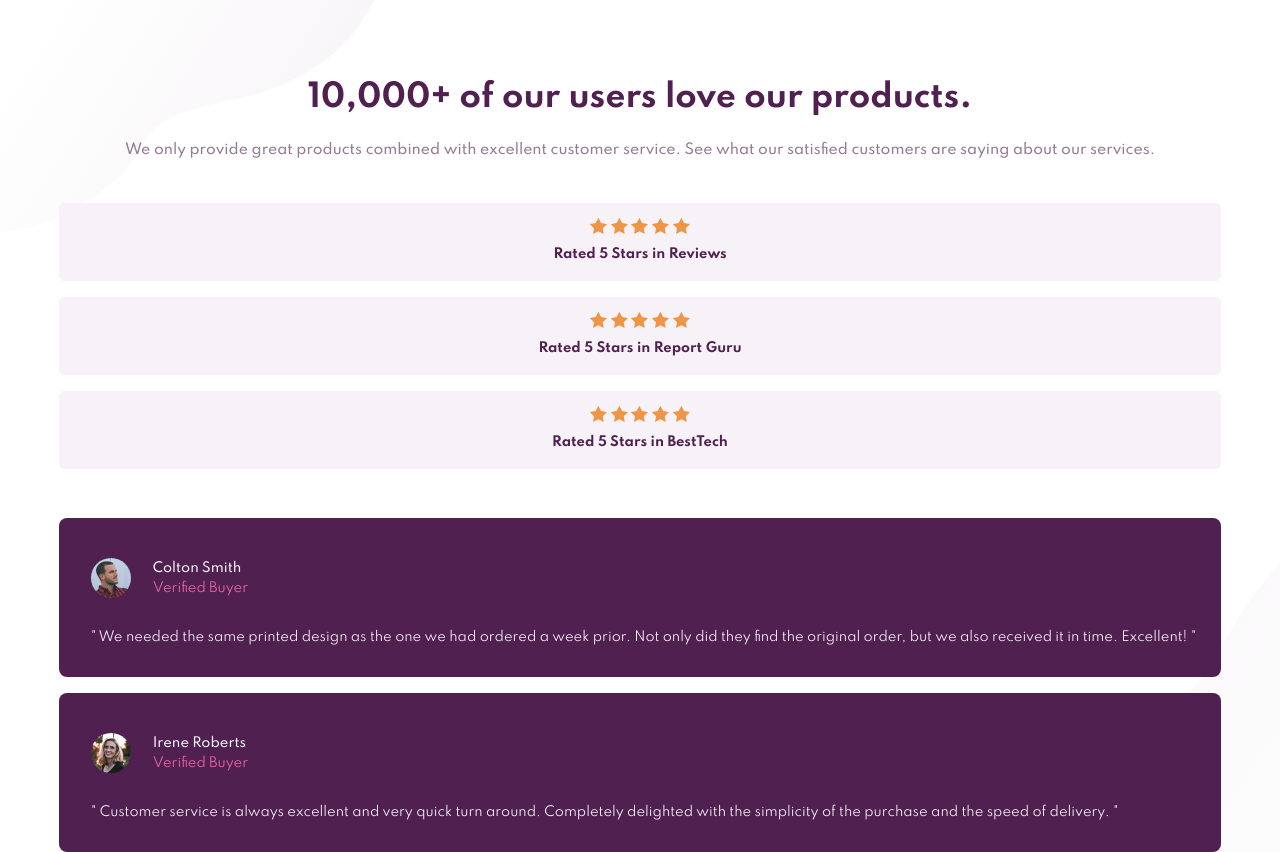
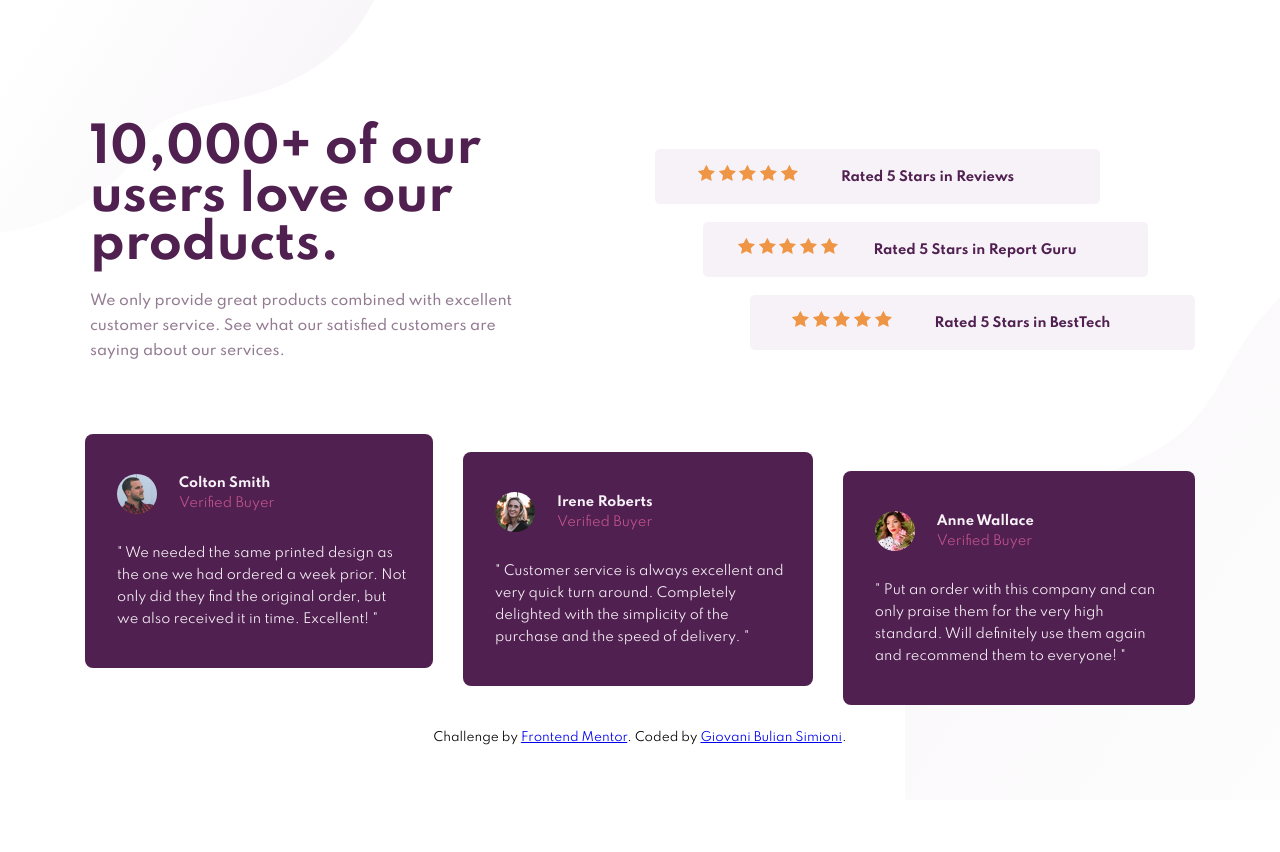
Before and after one commit to giovanibs/social-proof-section, a plain HTML site: page index.html in a window 1280 px wide. Shown: the top 852 px of the page. After the commit the page ends 800 px from the top, so only its background shows below. Drawn offline with Linux system fonts and the light colour scheme.

Commit message:
added media queries

```diff
--- a/css/style.css
+++ b/css/style.css
@@ -25,7 +25,7 @@ body {
     display: grid;
     grid-auto-flow: row;
     justify-content: center;
-    align-content: start;
+    align-content: center;
     padding: 8.2rem 2.4rem 0 2.4rem;
     background-image:
         url(../images/bg-pattern-top-mobile.svg),
@@ -38,6 +38,7 @@ body {
     display: grid;
     grid-auto-flow: row;
     row-gap: 1.6rem;
+    max-width: 620px;
 }
 
 .header {
@@ -70,6 +71,18 @@ body {
     text-align: center;
 }
 
+.ratings .ratings__block:nth-child(1) {
+    justify-self: start;
+}
+
+.ratings .ratings__block:nth-child(2) {
+    justify-self: center;
+}
+
+.ratings .ratings__block:nth-child(3) {
+    justify-self: end;
+}
+
 .ratings__block {
     display: grid;
     grid-auto-flow: row;
@@ -78,6 +91,7 @@ body {
     background-color: var(--buyer-text-color);
     border-radius: 5px;
     height: 78px;
+    min-width: 327px;
 }
 
 .ratings__block__stars {
@@ -92,6 +106,13 @@ body {
     font-weight: 700;
     line-height: 2.4rem;
     color: var(--card-bg-color);
+}
+
+.buyer-wrapper {
+    display: grid;
+    grid-auto-flow: row;
+    justify-content: stretch;
+    row-gap: 1.6rem;
 }
 
 .buyer {
@@ -122,13 +143,14 @@ body {
 .buyer__info__name {
     grid-area: name;
     font-size: 1.3rem;
-    font-weight: 500;
+    font-weight: 700;
 }
 
 .buyer__info__verified {
     grid-area: verified;
     font-size: 1.3rem;
     color: var(--verified-color);
+    opacity: 0.7;
 }
 
 .buyer__text {
@@ -139,5 +161,80 @@ body {
 .attribution {
     height: 3rem;
     font-size: 1.2rem;
-    padding: 2rem;
+    padding: 2.6rem;
+    text-align: center;
 }
+
+@media (min-width: 600px)
+{
+    .ratings__block {
+        grid-auto-flow: column;
+        max-width: 445px;
+        height: 55px;
+    }
+}
+
+@media (min-width: 1200px)
+{
+
+    .social-proof {
+        max-width: unset;
+        min-height: 580px;
+        width: 1110px;
+        grid-auto-flow: unset;
+        grid-template-columns: 440px 540px;
+        column-gap: 130px;
+        row-gap: 4.8rem;
+        grid-template-areas: "header ratings"
+                            "buyer buyer";
+
+    }
+
+    .header {
+        grid-area: header;
+        justify-self: start;
+        text-align: left;
+        align-self: start;
+        row-gap: 2rem;
+    }
+
+    .header__heading {
+        font-size: 4.8rem;
+    }
+
+    .ratings {
+        grid-area: ratings;
+        justify-self: stretch;
+    }
+
+    .ratings__block {
+        width: 445px;
+    }
+
+    .ratings__block__text {
+        justify-self: start;
+    }
+
+    .buyer-wrapper {
+        grid-area: buyer;
+        grid-auto-flow: column;
+        column-gap: 3rem;
+        justify-content: stretch;
+        min-height: 265px;
+    }
+    .buyer {
+        padding-bottom: 3.8rem;
+    }
+    .buyer-wrapper .buyer:nth-child(1) {
+        align-self: start;
+    }
+
+    .buyer-wrapper .buyer:nth-child(2) {
+        align-self: center;
+    }
+
+    .buyer-wrapper .buyer:nth-child(3) {
+        align-self: end;
+    }
+
+}
--- a/index.html
+++ b/index.html
@@ -41,6 +41,7 @@
         </div>
       </div>
 
+      <div class="buyer-wrapper">
         <article class="buyer">
 
           <div class="buyer__info">
@@ -86,6 +87,7 @@
           </p>
 
         </article>
+      </div>
 
     </section>
 
```
Lines whose indentation alone changed are shown as unchanged.
